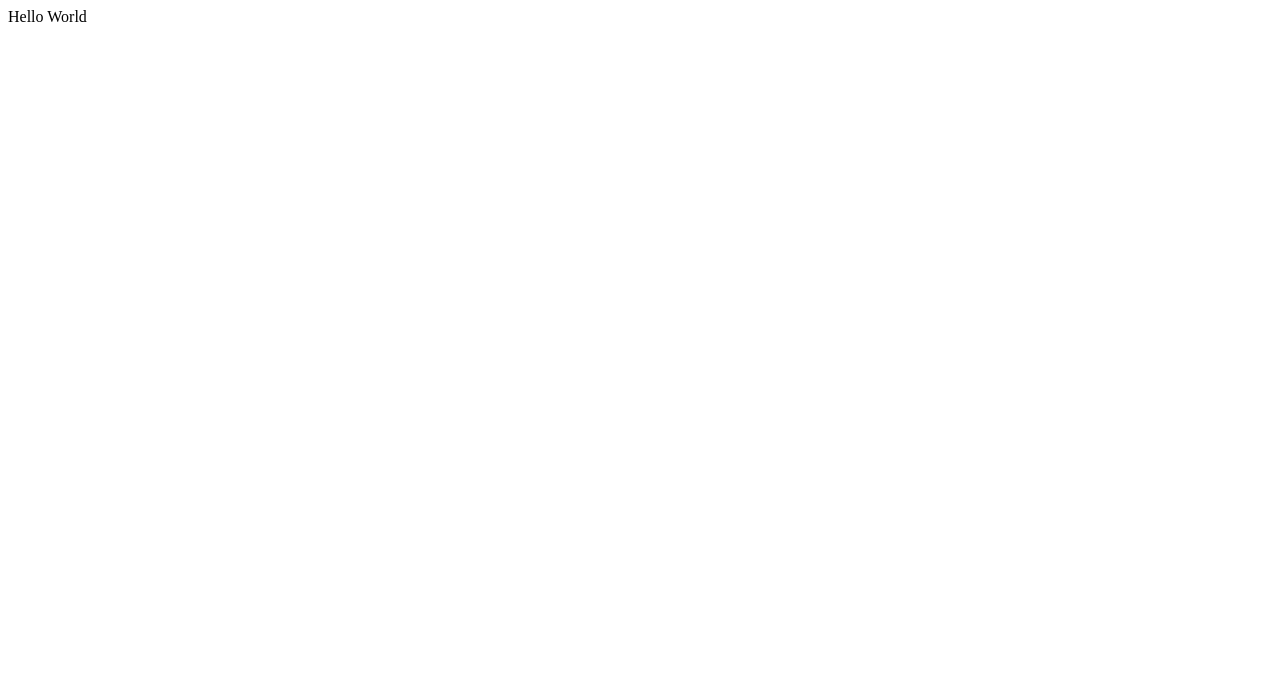
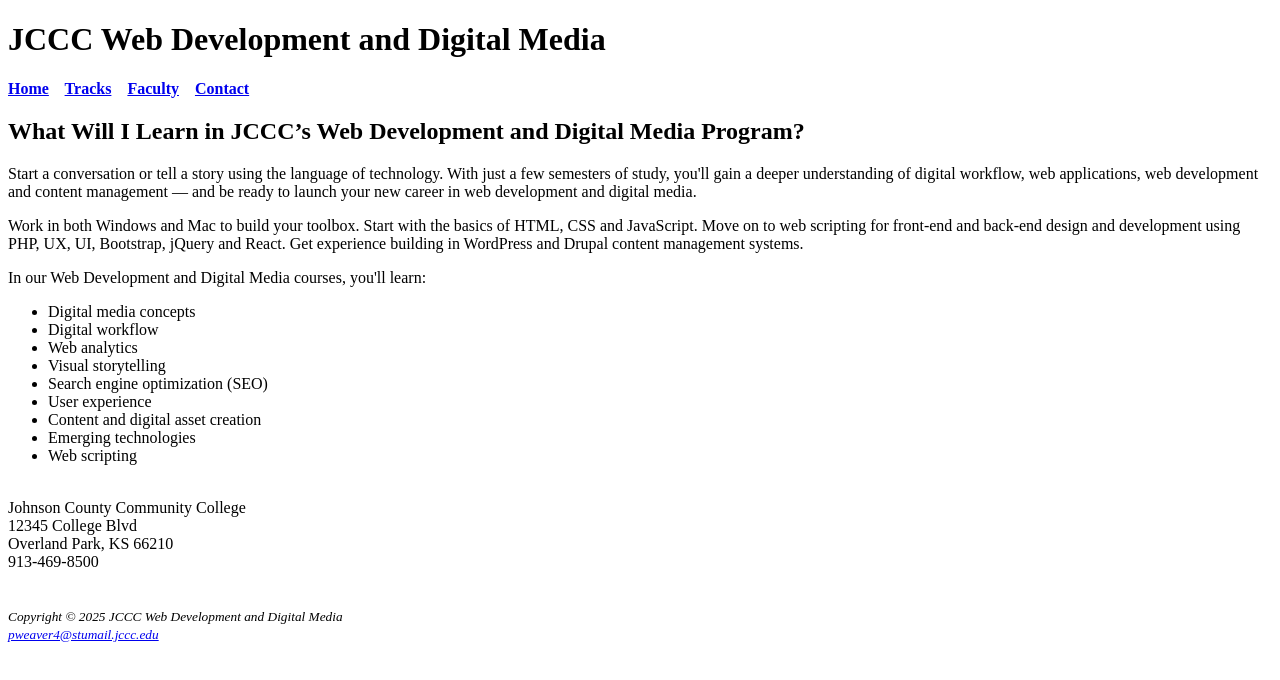
Before and after one commit to threedope/WEB110, a plain HTML site: page index.html in a window 1280 px wide. Drawn offline with nearby package versions, Linux system fonts and the light colour scheme.

Commit message:
Updated index.html to redirect to Chapter 2 Project index.html

```diff
--- a/index.html
+++ b/index.html
@@ -7,7 +7,7 @@
 <script src="https://code.jquery.com/jquery-1.11.3.min.js"></script>
   <script>
     $(function() {
-      $("#includeHtml").load("ch1/hello.html");
+      $("#includeHtml").load("ch2/index.html");
     });
   </script>
 </head>
```
